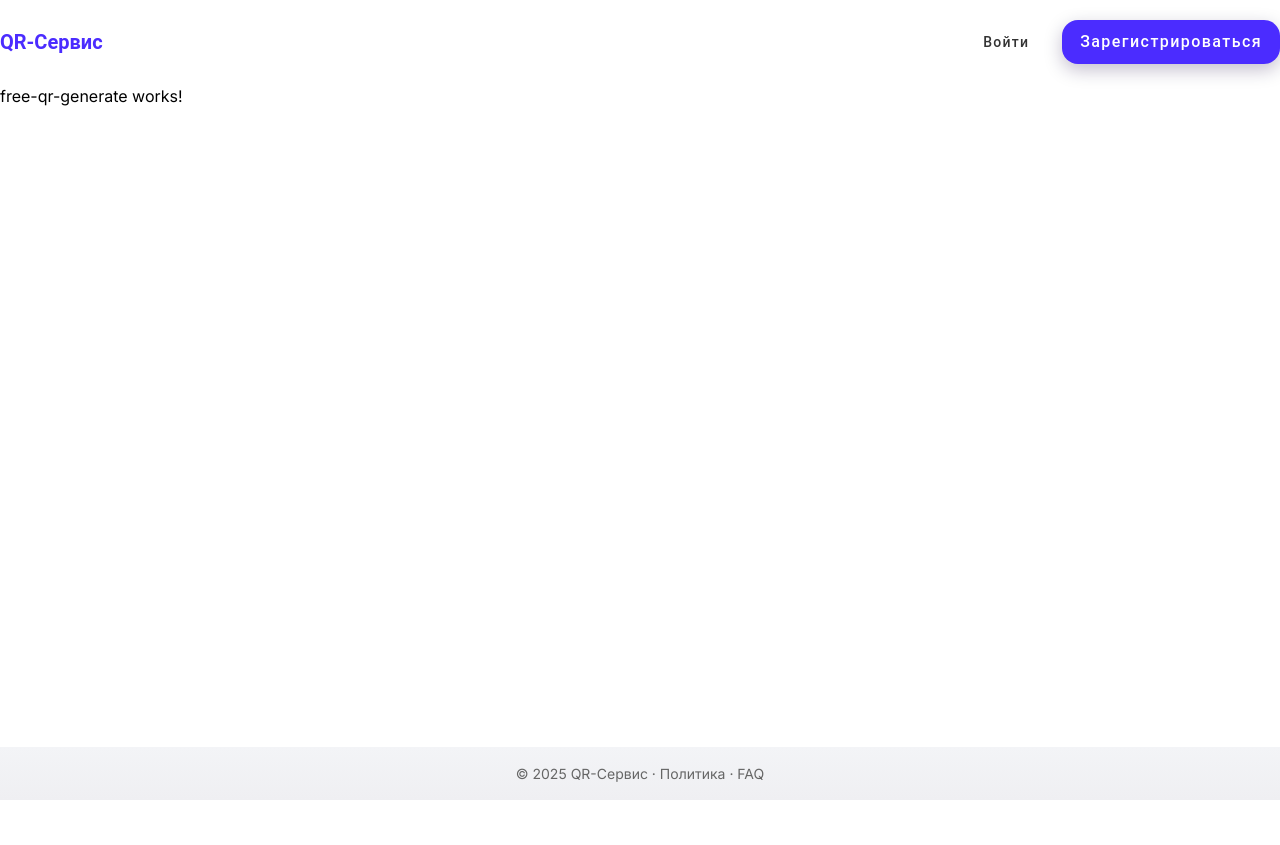
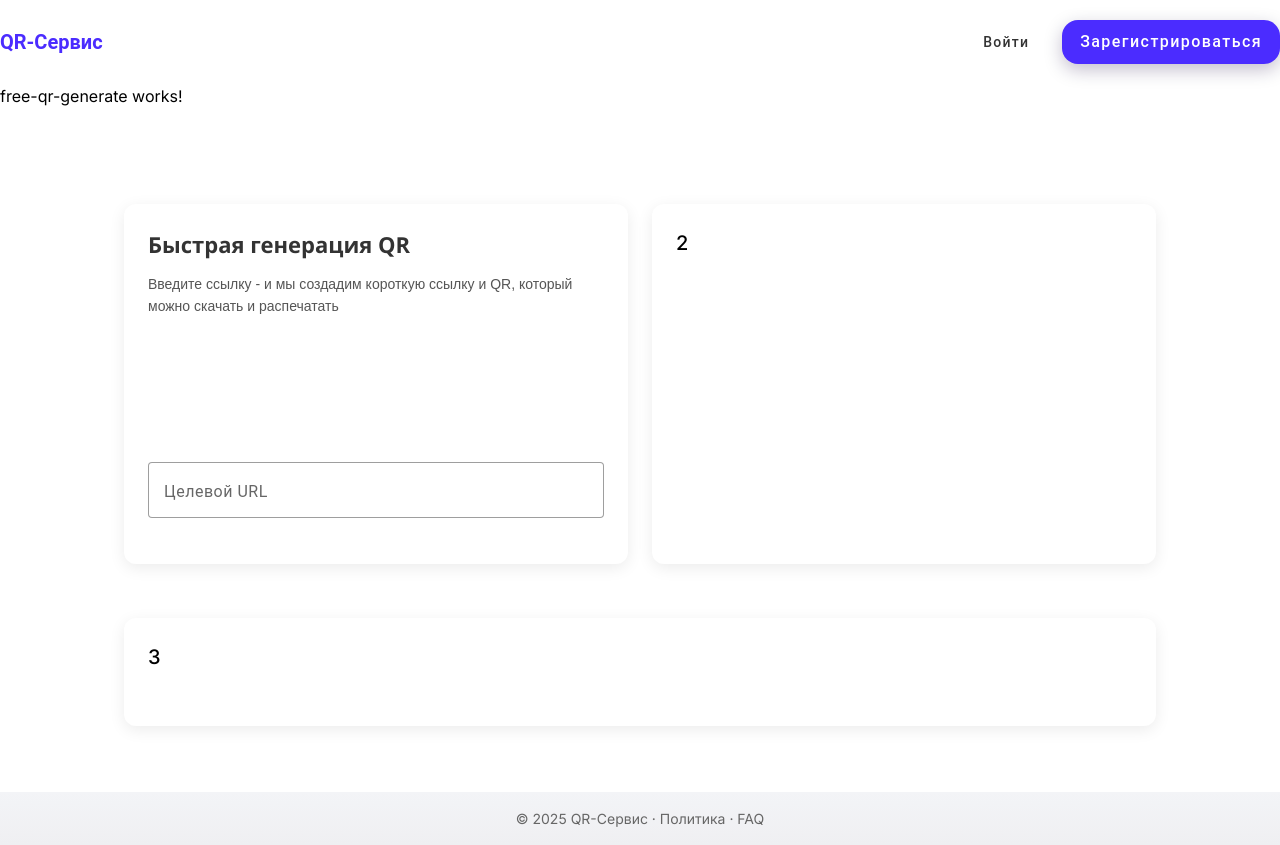
Before and after one commit to Master-Git01/QR-Service_Front, an Angular app: page /guest/free-qr-generate in a window 1280 px wide. Before the commit the page ends 800 px from the top, so only its background shows below. Built offline with nearby package versions, Linux system fonts and the light colour scheme; a web font is replaced by a local one.

Commit message:
add cards. 0.1

```diff
--- /dev/null
+++ b/src/app/libs/free-qr-generate/components/qr-cards.component.html
@@ -0,0 +1,61 @@
+<div class="grid-container">
+  <div class="first-card">
+    <div class="first-card-logo">Быстрая генерация QR</div>
+    <p class="first-card-text">
+      Введите ссылку - и мы создадим короткую ссылку и QR, который можно скачать и распечатать
+    </p>
+
+    <mat-form-field appearance="outline" class="full-width">
+      <mat-label>Целевой URL</mat-label>
+      <input matInput placeholder="https://example.com/promo" />
+    </mat-form-field>
+  </div>
+
+  <div class="second-card">2</div>
+  <div class="third-card">3</div>
+</div>
+
+<!-- <div class="grid-container">
+
+  <mat-card class="card left">
+    <h2>Бесплатная генерация QR</h2>
+    <p class="w1">
+      Введите ссылку - мы создадим короткую ссылку и QR, который можно скачать и распечатать.
+    </p>
+    <mat-form-field appearance="outline" class="full-width" class="mat-inp">
+      <mat-label> Целевой URL </mat-label>
+      <input matInput placeholder="https://example.com/promo" />
+      <mat-hint>Если не указать протокол — добавим https автоматически.</mat-hint>
+    </mat-form-field>
+    Если не указать протокол — добавим https автоматически.
+
+    <mat-form-field appearance="outline" class="full-width" class="mat-inp">
+      <mat-label>Формат QR</mat-label>
+      <mat-select>
+        <mat-option value="png">PNG</mat-option>
+        <mat-option value="svg">SVG</mat-option>
+      </mat-select>
+    </mat-form-field>
+
+    <div class="buttons">
+      <button mat-flat-button color="primary">Сгенерировать</button>
+      <button mat-stroked-button>Очистить</button>
+    </div>
+  </mat-card>
+
+
+  <mat-card class="card right">
+    <p>Превью появится здесь</p>
+  </mat-card>
+
+
+  <mat-card class="card bottom">
+    <h3>Быстрые советы</h3>
+    <ul>
+      <li>Для печати используйте SVG — он не теряет качество.</li>
+      <li>Если ссылка часто меняется — делайте редирект на сервере.</li>
+      <li>Без регистрации доступна базовая статистика.</li>
+    </ul>
+  </mat-card>
+</div>
+ -->
--- /dev/null
+++ b/src/app/libs/free-qr-generate/components/qr-cards.component.scss
@@ -0,0 +1,121 @@
+// .grid-container {
+//   display: grid;
+//   grid-template-columns: 2fr 1.2fr;
+//   grid-template-rows: auto auto;
+//   gap: 24px;
+//   padding: 32px;
+// }
+
+// .card {
+//   padding: 24px;
+//   border-radius: 16px;
+// }
+
+// .left {
+//   grid-column: 1;
+//   grid-row: 1;
+// }
+
+// .right {
+//   grid-column: 2;
+//   grid-row: 1;
+//   display: flex;
+//   align-items: center;
+//   justify-content: center;
+//   color: #888;
+// }
+
+// .bottom {
+//   grid-column: 1 / 3; /* растянуть на всю ширину */
+//   grid-row: 2;
+// }
+
+// .full-width {
+//   width: 100%;
+// }
+
+// .buttons {
+//   display: flex;
+//   gap: 12px;
+//   margin-top: 16px;
+// }
+
+// .w1 {
+//     padding: 10px;
+// }
+
+// .mat-inp{
+//     width: 300px;
+//     border-radius: 5px;
+//     padding-top: 15px;
+// }
+// mat-hint {
+//   font-size: 12px;
+//   color: rgba(0, 0, 0, 0.6);
+// }
+
+// .url-inp{
+//     width: 500px;
+//     border-radius: 5px;
+// }
+
+// mat-grid-tile {
+//   background: lightblue;
+// }
+body {
+  background: #f7f8fa;
+  font-family: sans-serif;
+}
+
+/* Контейнер */
+.grid-container {
+  display: grid;
+  grid-template-columns: 1.8fr 1.8fr; /* немного шире колонок */
+  grid-template-rows: 360px auto;     /* чуть выше первая строка (20% больше) */
+  gap: 24px;                           /* немного больше расстояние между карточками */
+  max-width: 1080px;                   /* чуть шире контейнер */
+  margin: 72px auto;                   /* увеличенный внешний отступ */
+  padding: 24px;                       /* чуть больше внутренний отступ */
+  box-sizing: border-box;
+}
+
+/* Карточки */
+.grid-container > div {
+  background: white;
+  border-radius: 12px;
+  box-shadow: 0 4px 16px rgba(0, 0, 0, 0.08);
+  padding: 24px;
+  font-size: 20px;
+  font-weight: 500;
+  display: flex;
+  flex-direction: column;   /* элементы внутри идут вертикально */
+  justify-content: flex-start; /* текст сверху */
+  height: 100%;             /* карточка занимает всю высоту контейнера */
+}
+
+/* Нижняя карточка занимает две колонки */
+.third-card {
+  grid-column: 1 / 3; /* занимает обе колонки */
+  margin-top: 30px;
+}
+
+/* Заголовок первой карточки */
+.first-card-logo {
+    font-weight: 700;
+    font-size: 22px;
+    margin: 0 0 12px 0;
+    color: #333;
+    font-family: 'Segoe UI', Tahoma, Geneva, Verdana, sans-serif;
+    text-align: left;
+}
+
+/* Текст первой карточки */
+.first-card-text {
+    font-size: 14px;
+    line-height: 1.6;
+    color: #555;
+    font-family: 'Arial', sans-serif;
+    text-align: left;
+    margin: 0;
+    flex-grow: 1;             /* занимает всё свободное место карточки */
+}
--- /dev/null
+++ b/src/app/libs/free-qr-generate/components/qr-cards.component.ts
@@ -0,0 +1,38 @@
+import { Component } from '@angular/core';
+import { MatCardModule } from '@angular/material/card';
+import { MatFormFieldModule } from '@angular/material/form-field';
+import { MatInputModule } from '@angular/material/input';
+import { MatSelectModule } from '@angular/material/select';
+import { MatButtonModule } from '@angular/material/button';
+import { MatOptionModule } from '@angular/material/core'; // для mat-option
+import { MatGridListModule } from '@angular/material/grid-list';
+
+export interface Tile {
+  color: string;
+  cols: number;
+  rows: number;
+  text: string;
+}
+
+@Component({
+  selector: 'app-qr-cards',
+  templateUrl: './qr-cards.component.html',
+  styleUrl: './qr-cards.component.scss',
+  standalone: true,
+  imports: [
+    MatCardModule,
+    MatFormFieldModule,
+    MatInputModule,
+    MatSelectModule,
+    MatOptionModule,
+    MatButtonModule,
+    MatGridListModule,
+  ],
+})
+export class QrCardsComponent {
+  tiles: Tile[] = [
+    { text: 'One', cols: 3, rows: 1, color: 'lightblue' },
+    { text: 'Two', cols: 1, rows: 2, color: 'lightgreen' },
+    { text: 'Four', cols: 2, rows: 1, color: '#DDBDF1' },
+  ];
+}
--- a/src/app/libs/free-qr-generate/pages/free-qr-generate/free-qr-generate.component.html
+++ b/src/app/libs/free-qr-generate/pages/free-qr-generate/free-qr-generate.component.html
@@ -1 +1,5 @@
 <p>free-qr-generate works!</p>
+
+<app-qr-cards>
+
+</app-qr-cards>
--- a/src/app/libs/free-qr-generate/pages/free-qr-generate/free-qr-generate.component.ts
+++ b/src/app/libs/free-qr-generate/pages/free-qr-generate/free-qr-generate.component.ts
@@ -1,9 +1,10 @@
 import { ChangeDetectionStrategy, Component } from '@angular/core';
+import { QrCardsComponent } from "../../components/qr-cards.component";
 
 @Component({
   selector: 'app-free-qr-generate',
   standalone: true,
-  imports: [],
+  imports: [QrCardsComponent],
   templateUrl: './free-qr-generate.component.html',
   styleUrl: './free-qr-generate.component.scss',
   changeDetection: ChangeDetectionStrategy.OnPush
```
